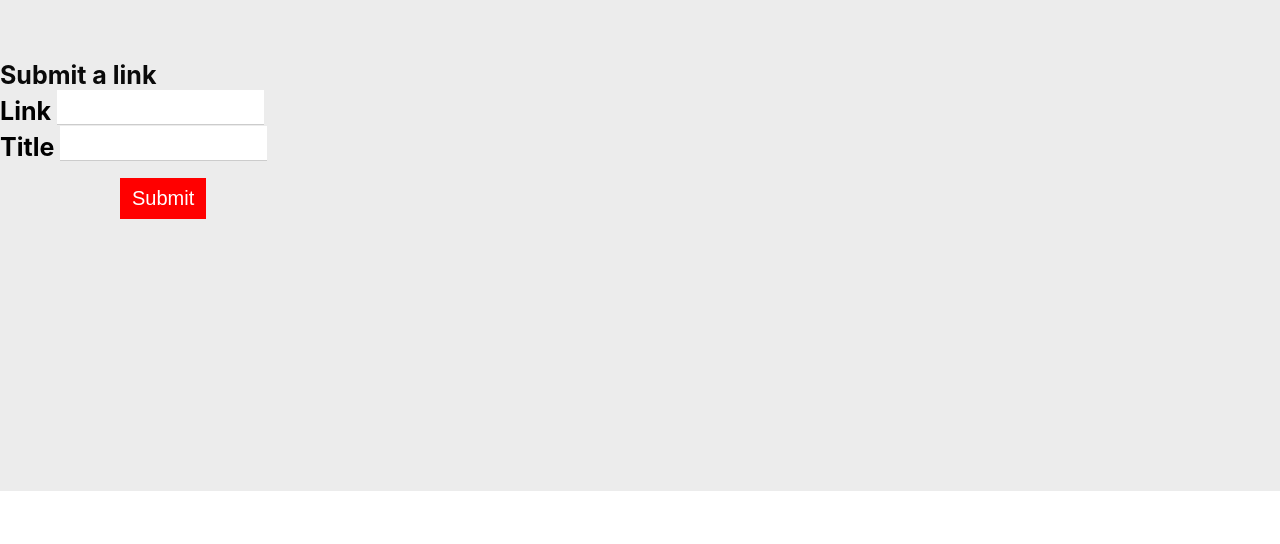
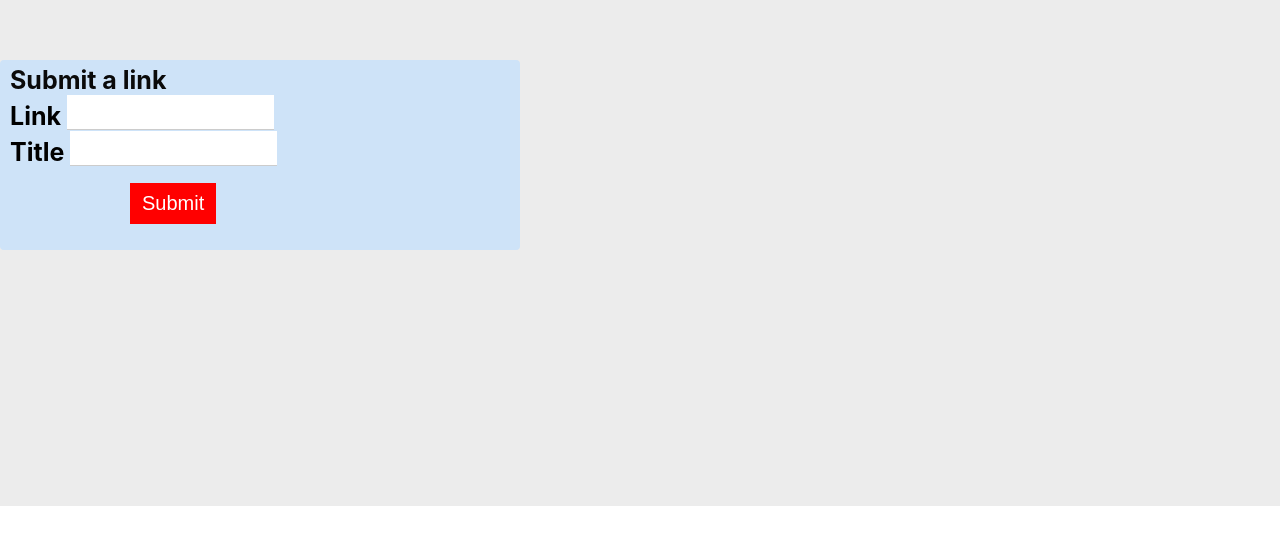
Before and after one commit to AmmanMeb/Fullstack, a React (Create React App) app in the folder Client/: page /SubmitPage in a window 1280 px wide. Shown: the part 196-740 px from the top of the page. Built offline with nearby package versions, Linux system fonts and the light colour scheme.

Commit message:
Add files via upload

```diff
--- a/Client/src/components/submitPageComponents/submitPage.scss
+++ b/Client/src/components/submitPageComponents/submitPage.scss
@@ -54,3 +54,11 @@ input {
     font-size: $defaultfontsize;
     font-weight: $defaultfontweight;
   }
+
+  .type {
+    width: 500px;
+    background-color: #cee3f8;
+    border-radius: 4px;
+    padding: 5px 10px 10px 10px;
+    font-size: large;
+  }
```
